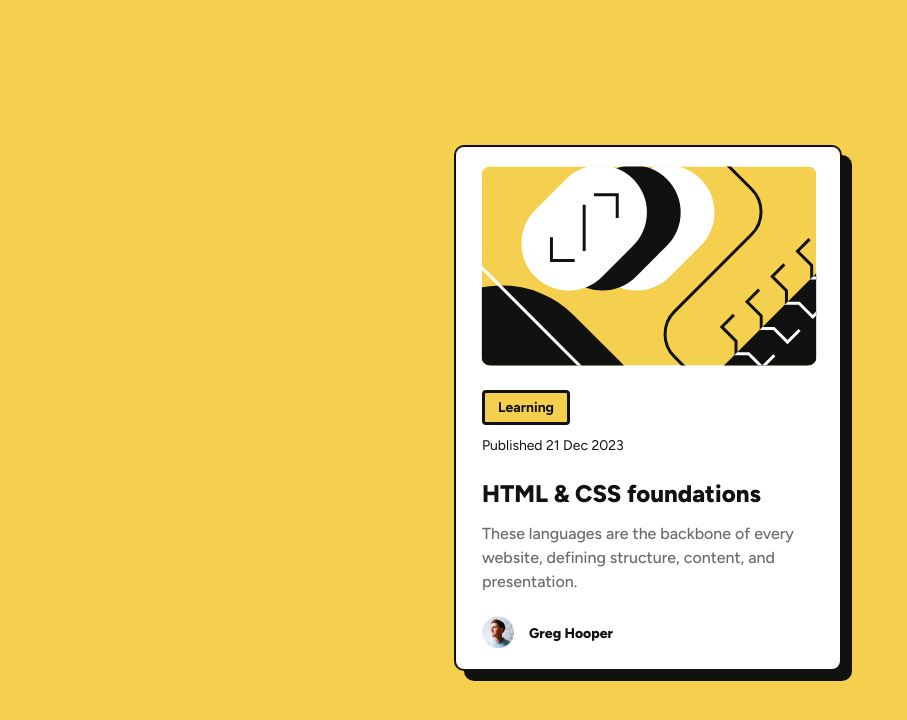
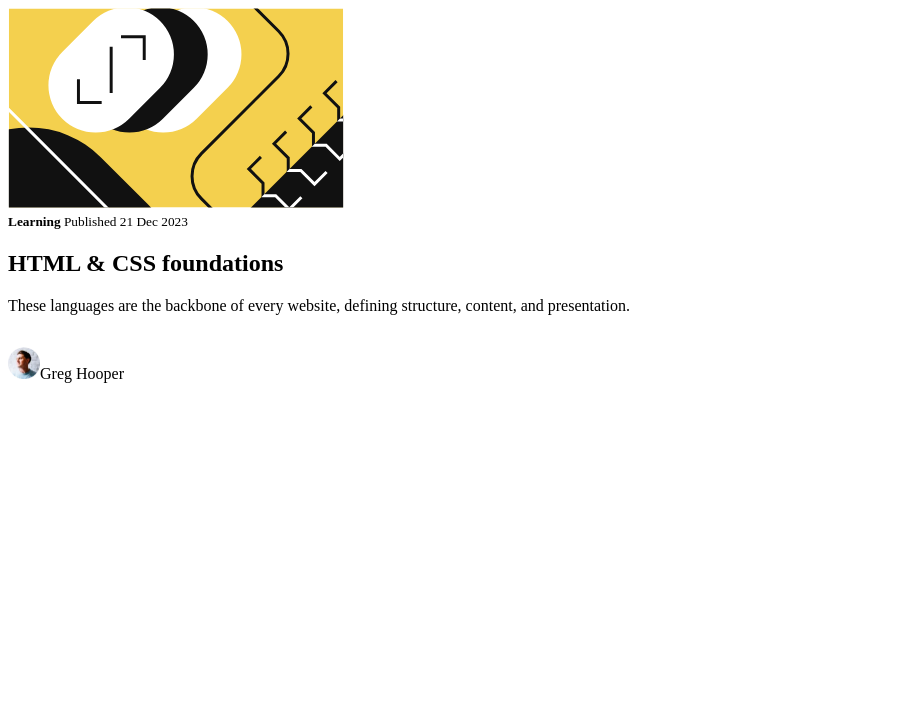
Before and after one commit to ShymeetriaJ/Frontendmentor_lab2, a plain HTML site: page index.html in a window 1280 px wide. Shown: the whole page, without its empty margins (0-907 px from the left). Drawn offline with Linux system fonts and the light colour scheme.

Commit message:
Added second files.

```diff
--- a/index.html
+++ b/index.html
@@ -7,7 +7,7 @@
 <link rel="preconnect" href="https://fonts.gstatic.com" crossorigin>
 <link href="https://fonts.googleapis.com/css2?family=Figtree:ital,wght@0,300..900;1,300..900&display=swap" rel="stylesheet">
   <link rel="icon" type="image/png" sizes="32x32" href="./assets/images/favicon-32x32.png">
-  <link rel="stylesheet" href="styles.css">
+
   <title>Frontend Mentor | Blog preview card</title>
   <style>
   </style>
```
Also changed, not shown: bootstyles.css (added).
